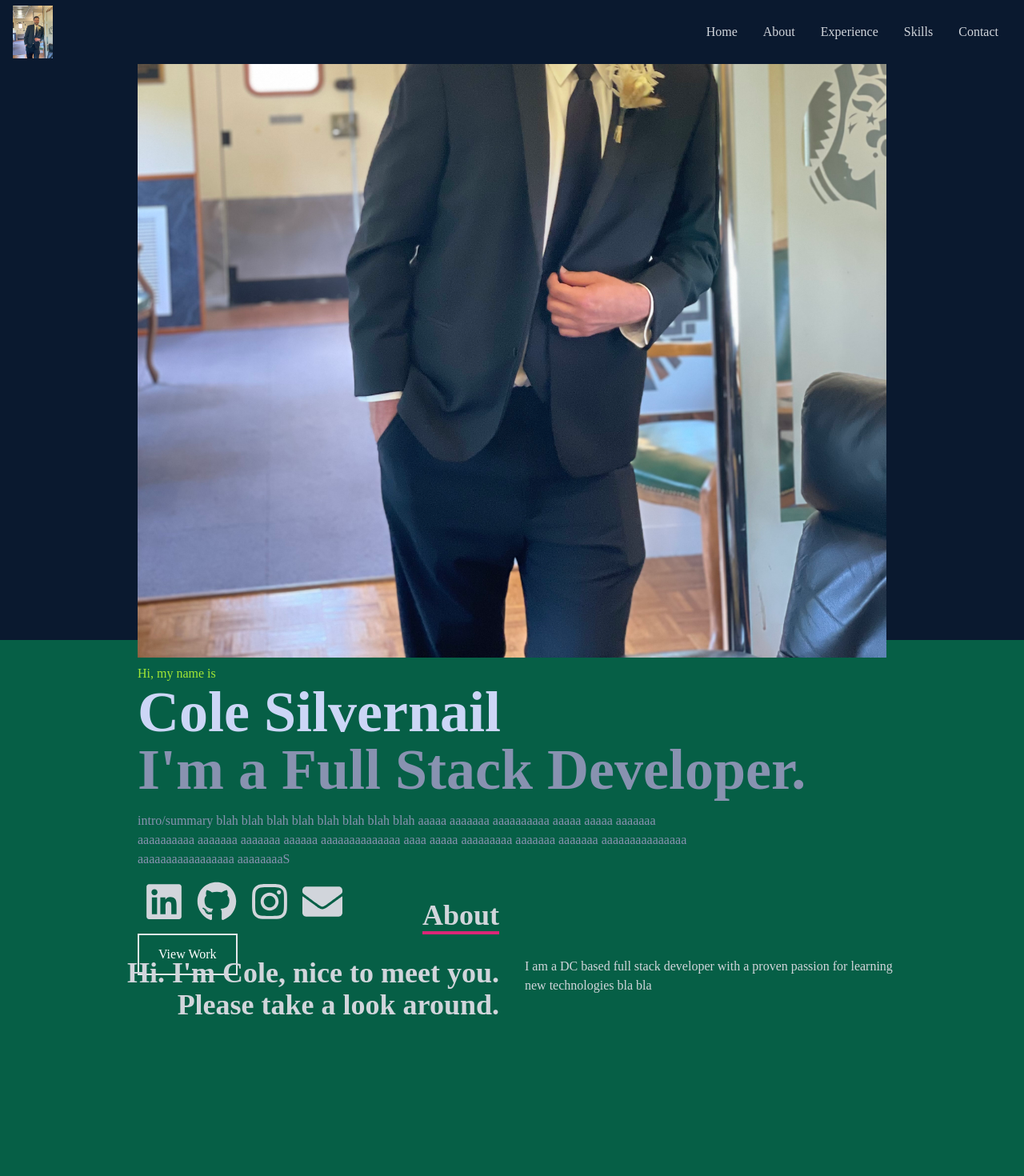
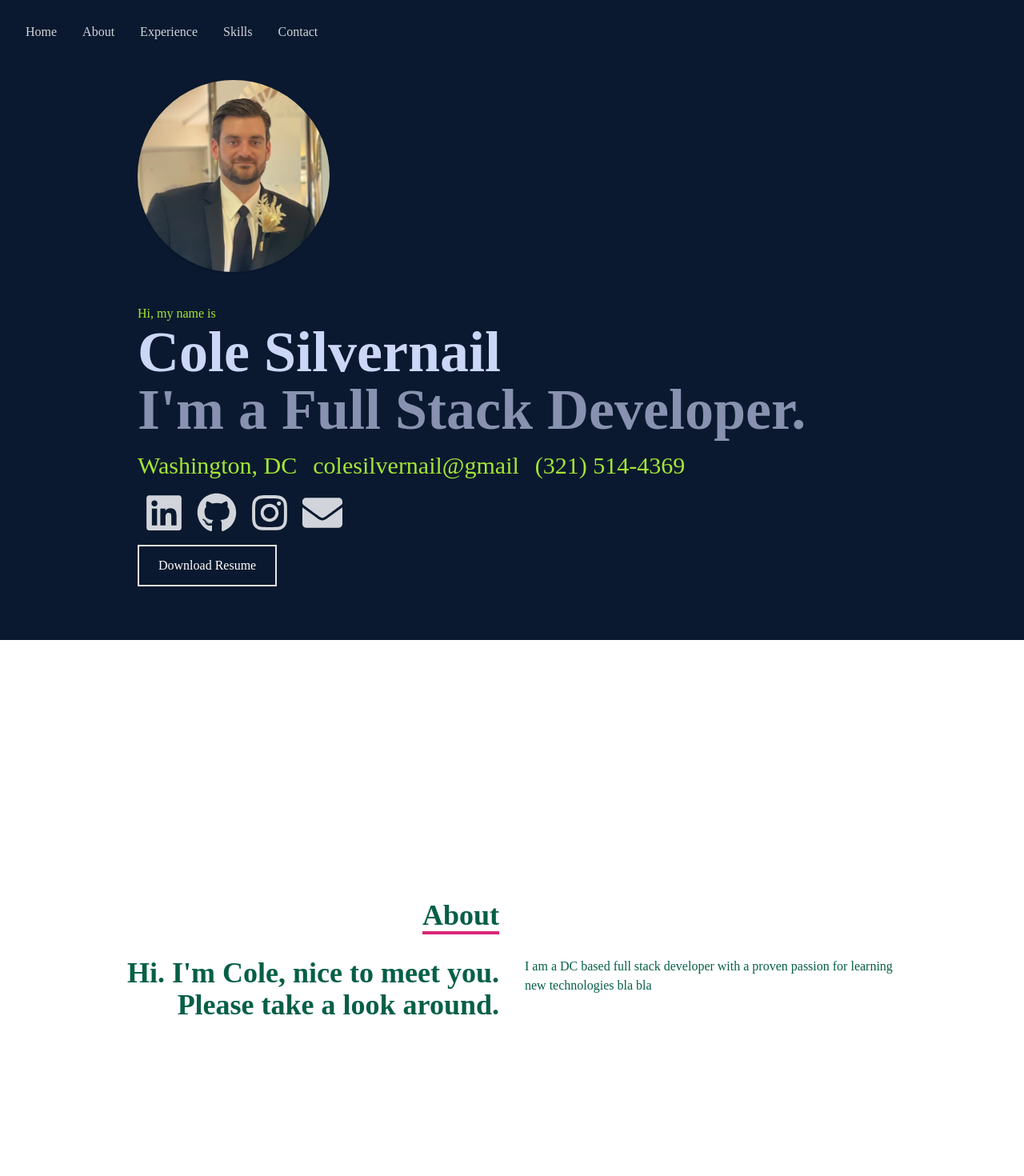
Before and after one commit to coleSil/personal-website-2.0, a React (Create React App) app: page / in a window 1280 px wide. Shown: the top 1470 px of the page at 80% size. Built offline with nearby package versions, Linux system fonts and the light colour scheme.

Commit message:
finish home

```diff
--- a/src/components/Job.Jsx
+++ b/src/components/Job.Jsx
@@ -1,12 +1,12 @@
-import React from 'react'
+// import React from 'react'
 
-function Job(props) {
-  return (
-    <div>
-        <p className='inline-block text-bold justify-left'>{props.company}</p>
-        <p className='inline-block justify-right'>{props.start} - {props.end}</p>
-    </div>
-  )
-}
+// function Job(props) {
+//   return (
+//     <div>
+//         <p className='inline-block text-bold justify-left'>{props.company}</p>
+//         <p className='inline-block justify-right'>{props.start} - {props.end}</p>
+//     </div>
+//   )
+// }
 
-export default Job
+// export default Job
--- a/src/components/Navbar.jsx
+++ b/src/components/Navbar.jsx
@@ -14,10 +14,6 @@ const Navbar = () => {
         {/* <div>
             <img src={Logo} alt="Logo Image" style={{width: '50px'}} />
         </div> */}
-
-        <div>
-            <img src={myLogo} alt='Logo' style={{width: '50px'}} />
-        </div>
 
         {/* Menu */}
         <ul className='hidden md:flex'>
--- a/src/pages/About.jsx
+++ b/src/pages/About.jsx
@@ -2,7 +2,7 @@ import React from 'react'
 
 function About() {
   return (
-    <div name='about' className='w-full h-screen bg-emerald-800 text-gray-300'>
+    <div name='about' className='w-full h-screen bg-white text-emerald-800'>
         <div className='flex flex-col justify-center items-center w-full h-full'>
             <div className='max-w-[1000px] w-full px-4 grid grid-cols-2 gap-8'>
                 <div className='sm:text-right pb-8 pl-4'>
--- a/src/pages/Experience.jsx
+++ b/src/pages/Experience.jsx
@@ -1,11 +1,11 @@
 import React from 'react';
-import Job from '../components/Job.Jsx';
+import '../styles/Experience.css';
 
 function Experience() {
   return (
-    <div name='experience' className='w-full h-screen bg-emerald-900 text-gray-300'>
+    <div id='container' name='experience'>
         {/* <Job company='United Food and Commercial Workers Union (UFCW)' start='test1' end='test2' /> */}
-
+        <p>test123</p>
     </div>
   )
 }
--- a/src/pages/Home.jsx
+++ b/src/pages/Home.jsx
@@ -1,31 +1,29 @@
 import React from 'react';
 import {FaBars, FaTimes, FaGithub, FaLinkedin, FaInstagram, FaEnvelope} from 'react-icons/fa';
 import meImage from '../assets/me.jpg';
+import resume from '../assets/Silvernail_Resume.pdf';
 import {HiArrowNarrowRight} from 'react-icons/hi';
 
 const Home = () => {
 
-    const homeStyle = {
-        imageStyle: {
-            borderRadius: '50%',
-            width: 400
-        }
-    }
-
   return (
     <div name='home' className='w-full h-screen bg-[#0a192f]'>
+
         {/* container */}
         <div className='max-w-[1000px] mx-auto px-8 flex flex-col justify-center h-full'>
-            <img src={meImage} alt='me' className='img-fluid img-profile rounded-circle mx-auto mb-2' />
+
+            <div className='py-10'>
+                <img src={meImage} alt='me' className='shadow rounded-full w-60 h-auto align-middle border-none' />
+            </div>
+
             <p className='text-lime-400'>Hi, my name is</p>
             <h1 className='text-4xl sm:text-7xl font-bold text-[#ccd6f6]'>Cole Silvernail</h1>
             <h2 className='text-4xl sm:text-7xl font-bold text-[#8892b0]'>I'm a Full Stack Developer.</h2>
-            <p className='text-[#8892b0] py-4 max-w-[700px]'>
-                intro/summary blah blah blah blah blah
-                blah blah blah aaaaa aaaaaaa aaaaaaaaaa aaaaa aaaaa aaaaaaa aaaaaaaaaa
-                aaaaaaa aaaaaaa  aaaaaa aaaaaaaaaaaaaa aaaa aaaaa aaaaaaaaa aaaaaaa
-                aaaaaaa aaaaaaaaaaaaaaa  aaaaaaaaaaaaaaaaa aaaaaaaaS
-            </p>
+            <div className='text-lime-400 py-4 text-2xl sm:text-3xl'>
+                <p className='lg:inline-block lg:pr-5'>Washington, DC</p>
+                <p className='lg:inline-block lg:pr-5'>colesilvernail@gmail</p>
+                <p className='lg:inline-block lg:pr-5'>(321) 514-4369</p>
+            </div>
 
             {/* Icon links */}
             <div className='text-gray-300'>
@@ -41,12 +39,14 @@ const Home = () => {
                 <a href='mailto:colesilvernail@gmail.com' className='inline-block px-2 hover:text-lime-400'>
                     <FaEnvelope size={50} />
                 </a>
-                <button className='text-white border-2 px-6 py-3 my-2 flex items-center hover:bg-lime-400 hover:border-lime-400 group'>
-                    <span className='group-hover:text-[#0a192f]'>View Work</span>
-                    {/* <span className='hover:rotate-90 duration-300'>
-                        <HiArrowNarrowRight className='ml-3'/>
-                    </span> */}
-                </button>
+                <a href={resume} download>
+                    <button className='text-white border-2 px-6 py-3 my-2 flex items-center hover:bg-lime-400 hover:border-lime-400 hover:text-[#0a192f]'>
+                        Download Resume
+                        {/* <span className='hover:rotate-90 duration-300'>
+                            <HiArrowNarrowRight className='ml-3'/>
+                        </span> */}
+                    </button>
+                </a>
             </div>
         </div>
     </div>
--- /dev/null
+++ b/src/styles/Experience.css
@@ -0,0 +1,5 @@
+#container {
+    width: 100%;
+    height: 100vh;
+    color: #15803D;
+}
```
Also changed, not shown: src/assets/me.jpg, 1 other file (tests, documents, lock files or other folders).
